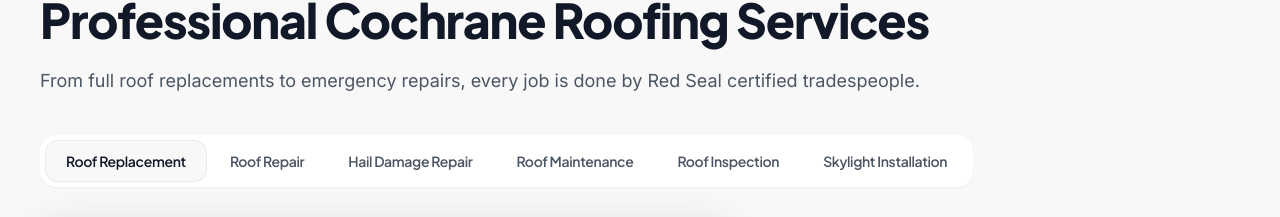
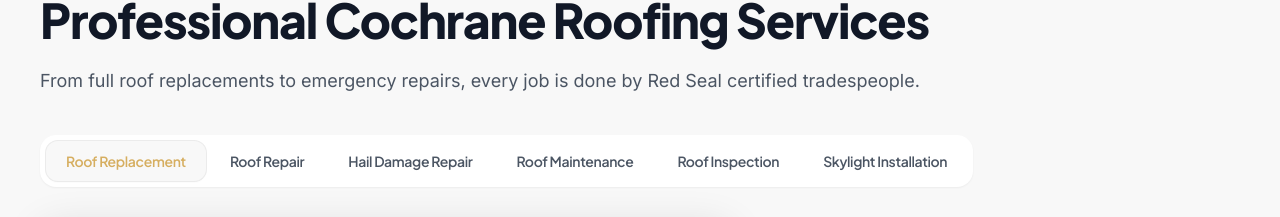
Before and after one commit to sereniumai/sure-west-roofing, a Next.js app: page / in a window 1280 px wide. Shown: the part 1387-1604 px from the top of the page. Built offline with nearby package versions, Linux system fonts and the light colour scheme.

Commit message:
Gold text on active service tab
https://claude.ai/code/session_01YQhS7KR8SVz47EZVXG4yCC

```diff
--- a/components/sections/ServicesGrid.tsx
+++ b/components/sections/ServicesGrid.tsx
@@ -70,7 +70,7 @@ export function ServicesGrid({
                 onClick={() => goTo(i)}
                 className={`relative z-10 px-5 py-2.5 rounded-xl font-display font-semibold text-sm tracking-tight transition-colors duration-300 ${
                   active === i
-                    ? 'text-dark'
+                    ? 'text-[#D6AE60]'
                     : 'text-body-text hover:text-dark'
                 }`}
               >
```
